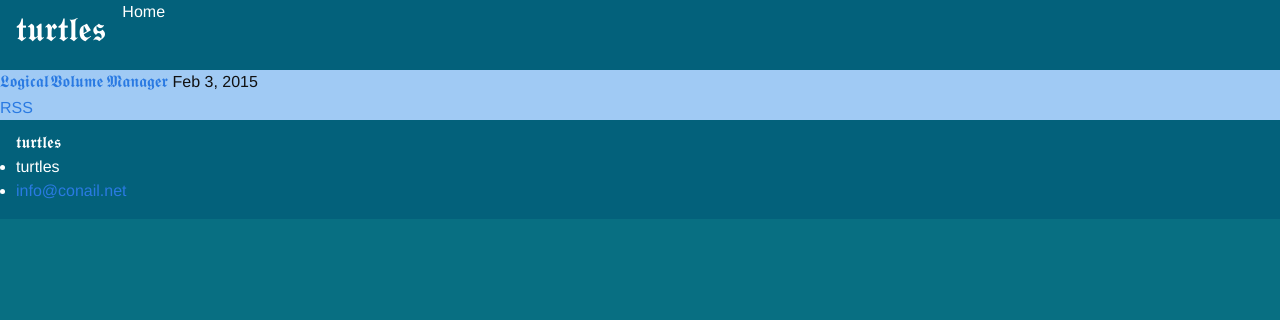
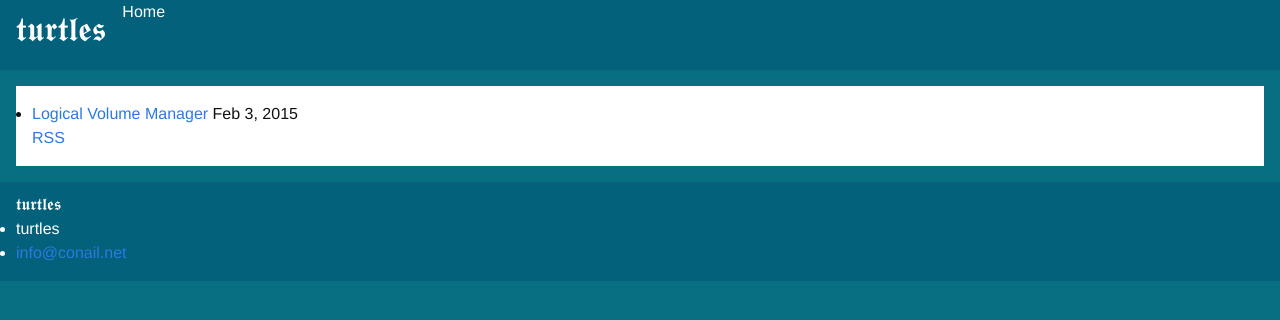
Before and after one commit to conail/conail.github.io, a Jekyll site: the page built from index.html, in a window 1280 px wide. Shown: the top 320 px of the page. Built offline with Jekyll 4.4.1, drawn with Linux system fonts in a browser that asks for light colours.

Commit message:
Add spacing to page.

```diff
--- a/_layouts/default.html
+++ b/_layouts/default.html
@@ -3,9 +3,9 @@
   {% include head.html %}
   <body>
     {% include header.html %}
-    <article role="page">
+    <section role="page">
       {{ content }}
-    </article>
+    </section>
     {% include footer.html %}
   </body>
 </html>
--- a/css/main.css
+++ b/css/main.css
@@ -32,7 +32,8 @@
 body > header a:visited { color:#FFF; }
 
 /* Page */
-body > article { background:#A0CAF4; color: #111; }
+body > section { background:#FFF; color:#111; margin:1em; padding:1em; }
+body > article ul { list-style:square; margin:0 0 0 1em; }
 
 /* Site Footer */
 body > footer { background:#03617B; color:#FFF; overflow:auto; padding:1em; }
--- a/index.html
+++ b/index.html
@@ -1,7 +1,7 @@
 ---
 layout: default
 ---
-<section role="home">
+<article role="home">
   <ul class="posts">
     {% for post in site.posts %}
       <li>
@@ -10,5 +10,7 @@
       </li>
     {% endfor %}
   </ul>
+</article>
+<aside>
   <p class="rss"><a href="{{ "/feed.xml" | prepend: site.baseurl }}">RSS</a></p>
-</section>
+</aside>
```
